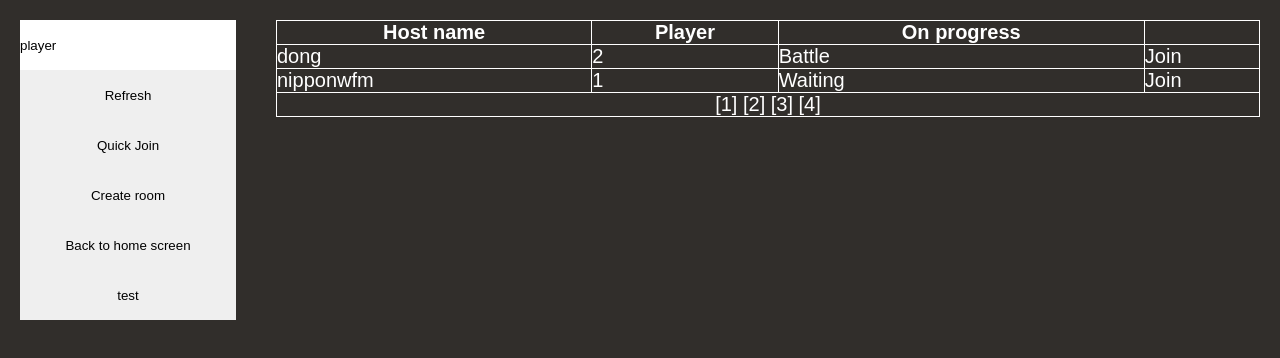
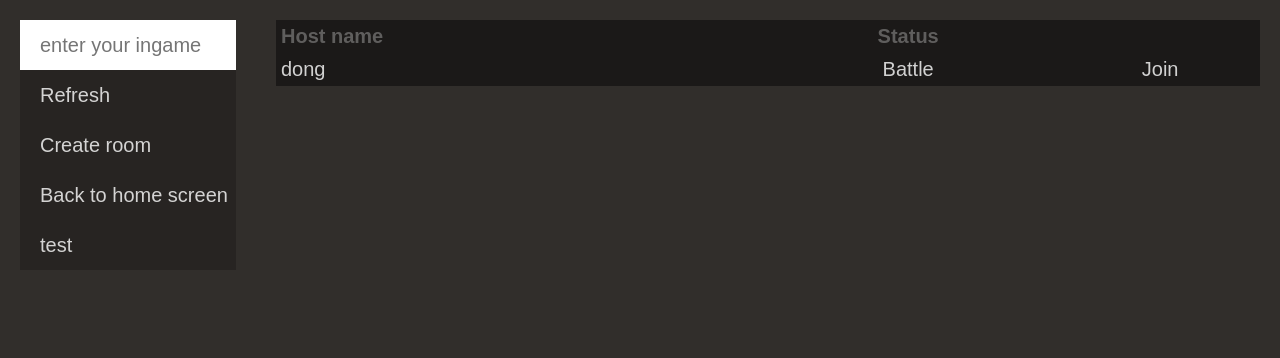
Before and after one commit to DHKH-2019-2013/chs-frontend, a React app: page /lobby in a window 1280 px wide. Shown: the top 358 px of the page. Built offline with nearby package versions, Linux system fonts and the light colour scheme; no server answers.

Commit message:
[feat] style app

```diff
--- a/src/app/component/bot-room/bot-room.component.tsx
+++ b/src/app/component/bot-room/bot-room.component.tsx
@@ -14,6 +14,12 @@ export default function BotRoomComponent() {
       const response: GetInitializeChessBoardResponse = await HttpRestClientConfig.getInitializeChessBoard();
       setBoardFen(response.fen);
     })();
+  });
+
+  useEffect(() => {
+    document.getElementById("web-bot-room").style.transform = `scale(${
+      document.querySelector("body").offsetWidth / 1600
+    })`;
   });
 
   function setBoardFen(fen: string) {
--- a/src/app/component/home/_home.scss
+++ b/src/app/component/home/_home.scss
@@ -12,8 +12,7 @@ div#web-main-intro {
     grid-row: 1/3;
 
     img {
-      width: 650px;
-      height: 650px;
+      width: 100%;
     }
   }
 
--- a/src/app/component/home/home.component.tsx
+++ b/src/app/component/home/home.component.tsx
@@ -18,6 +18,7 @@ export default function HomeComponent() {
       <div id="web-game-mode">
         <img onClick={Redirect.toRoom} src="assets/home_mode_player.png" />
         <img onClick={Redirect.toBotBoard} src="assets/home_mode_bot.png" />
+        <img src="assets/home_mode_puzzles.png" />
       </div>
     </div>
   );
--- a/src/app/component/lobby/_lobby.scss
+++ b/src/app/component/lobby/_lobby.scss
@@ -1,12 +1,18 @@
+$user-action-width: 20%;
+
 div#web-lobby {
   display: grid;
-  grid-template-columns: 20% auto;
+  grid-template-columns: $user-action-width auto;
   grid-template-rows: 10% auto;
   height: 100vh;
 
   div#user-action {
+    position: relative;
+    div#user-menu {
       padding: 20px;
       grid-row: 1/3;
+      position: fixed;
+      width: $user-action-width;
 
       & > * {
         display: block;
@@ -15,30 +21,49 @@ div#web-lobby {
       input {
         width: 100%;
         height: 50px;
+        padding-left: 20px;
+        font-size: 2rem;
       }
 
       button {
         width: 100%;
         height: 50px;
+        background-color:rgba(0, 0, 0, 0.2);
+        color: rgba(255, 255, 255, 0.8);
+        font-size: 2rem;
+        text-align: left;
+        padding-left: 20px;
         &:hover {
           cursor: pointer;
           opacity: 0.5;
         }
       }
     }
+  }
 
   div#lobby-action {
     padding: 20px;
+    overflow-y: auto;
+    min-height: 100vh;
 
     table {
       width: 100%;
       border-collapse: collapse;
+      background-color: rgba(0,0,0,0.45);
     }
 
     table th, table td {
+      padding: 5px;
+    }
+
+    table th {
       font-size: 2rem;
-      color: white;
-      border: 1px solid white;
+      color: rgba(255, 255, 255, 0.3);
+    }
+
+    table td {
+      font-size: 2rem;
+      color: rgba(255, 255, 255, 0.8);
     }
 
     table tfoot {
--- a/src/app/component/lobby/lobby.componen.tsx
+++ b/src/app/component/lobby/lobby.componen.tsx
@@ -11,46 +11,36 @@ export default function LobbyComponent() {
   return (
     <div id="web-lobby">
       <div id="user-action">
-        <input type="text" value="player" />
+        <div id="user-menu">
+          <input type="text" placeholder="enter your ingame" />
           <button onClick={Redirect.toRoom}>Refresh</button>
-        <button onClick={Redirect.toPlayerBoard}>Quick Join</button>
           <button onClick={createRoom}>Create room</button>
           <button onClick={Redirect.toHome}>Back to home screen</button>
           <button onClick={Redirect.toTest}>test</button>
         </div>
-      <div id="lobby-action">
+      </div>
+      <div id="lobby-action" style={{}}>
         <table>
           <thead>
             <tr>
-              <th>Host name</th>
-              <th>Player</th>
-              <th>On progress</th>
+              <th style={{ textAlign: "left" }}>Host name</th>
+              <th style={{ textAlign: "center" }}>Status</th>
               <th></th>
             </tr>
           </thead>
           <tbody>
+            {[1].map((e) => {
+              return (
                 <tr>
-              <td>dong</td>
-              <td>2</td>
-              <td>Battle</td>
-              <td>
+                  <td style={{ textAlign: "left" }}>dong</td>
+                  <td style={{ textAlign: "center" }}>Battle</td>
+                  <td style={{ textAlign: "center" }}>
                     <a onClick={Redirect.toPlayerBoard}>Join</a>
                   </td>
                 </tr>
-            <tr>
-              <td>nipponwfm</td>
-              <td>1</td>
-              <td>Waiting</td>
-              <td>
-                <a onClick={Redirect.toPlayerBoard}>Join</a>
-              </td>
-            </tr>
+              );
+            })}
           </tbody>
-          <tfoot>
-            <tr>
-              <td colSpan={4}>{`[1] [2] [3] [4]`}</td>
-            </tr>
-          </tfoot>
         </table>
       </div>
     </div>
--- a/src/app/component/player-room/player-room.component.tsx
+++ b/src/app/component/player-room/player-room.component.tsx
@@ -12,6 +12,12 @@ export default function PlayerRoomComponent() {
   const params = new URL(location.href).searchParams;
   const board = useRef(new Board());
   const [isReady, setReady] = useState(false);
+
+  useEffect(() => {
+    document.getElementById("web-player-room").style.transform = `scale(${
+      document.querySelector("body").offsetWidth / 1600
+    })`;
+  });
 
   useEffect(() => {
     socket.on("start-match", async ({ side }) => {
--- a/src/app/style/base/_default.scss
+++ b/src/app/style/base/_default.scss
@@ -12,6 +12,7 @@ html {
 
 body {
   background-color: $color-body-background;
+  overflow: hidden;
 }
 
 h1 {
--- a/src/app/style/style.css
+++ b/src/app/style/style.css
@@ -12,6 +12,7 @@ html {
 
 body {
   background-color: rgb(49, 46, 43);
+  overflow: hidden;
 }
 
 h1 {
@@ -92,8 +93,7 @@ div#web-main-intro #web-thumbnail {
   grid-row: 1/3;
 }
 div#web-main-intro #web-thumbnail img {
-  width: 650px;
-  height: 650px;
+  width: 100%;
 }
 div#web-main-intro #web-title {
   color: white;
@@ -311,35 +311,56 @@ div#web-lobby {
   height: 100vh;
 }
 div#web-lobby div#user-action {
+  position: relative;
+}
+div#web-lobby div#user-action div#user-menu {
   padding: 20px;
   grid-row: 1/3;
+  position: fixed;
+  width: 20%;
 }
-div#web-lobby div#user-action > * {
+div#web-lobby div#user-action div#user-menu > * {
   display: block;
 }
-div#web-lobby div#user-action input {
+div#web-lobby div#user-action div#user-menu input {
   width: 100%;
   height: 50px;
+  padding-left: 20px;
+  font-size: 2rem;
 }
-div#web-lobby div#user-action button {
+div#web-lobby div#user-action div#user-menu button {
   width: 100%;
   height: 50px;
+  background-color: rgba(0, 0, 0, 0.2);
+  color: rgba(255, 255, 255, 0.8);
+  font-size: 2rem;
+  text-align: left;
+  padding-left: 20px;
 }
-div#web-lobby div#user-action button:hover {
+div#web-lobby div#user-action div#user-menu button:hover {
   cursor: pointer;
   opacity: 0.5;
 }
 div#web-lobby div#lobby-action {
   padding: 20px;
+  overflow-y: auto;
+  min-height: 100vh;
 }
 div#web-lobby div#lobby-action table {
   width: 100%;
   border-collapse: collapse;
+  background-color: rgba(0, 0, 0, 0.45);
 }
 div#web-lobby div#lobby-action table th, div#web-lobby div#lobby-action table td {
+  padding: 5px;
+}
+div#web-lobby div#lobby-action table th {
   font-size: 2rem;
-  color: white;
-  border: 1px solid white;
+  color: rgba(255, 255, 255, 0.3);
+}
+div#web-lobby div#lobby-action table td {
+  font-size: 2rem;
+  color: rgba(255, 255, 255, 0.8);
 }
 div#web-lobby div#lobby-action table tfoot {
   text-align: center;
```
Also changed, not shown: public/assets/home_mode_puzzles.png (added), 1 other file (tests, documents, lock files or other folders). Lines whose indentation alone changed are shown as unchanged.
